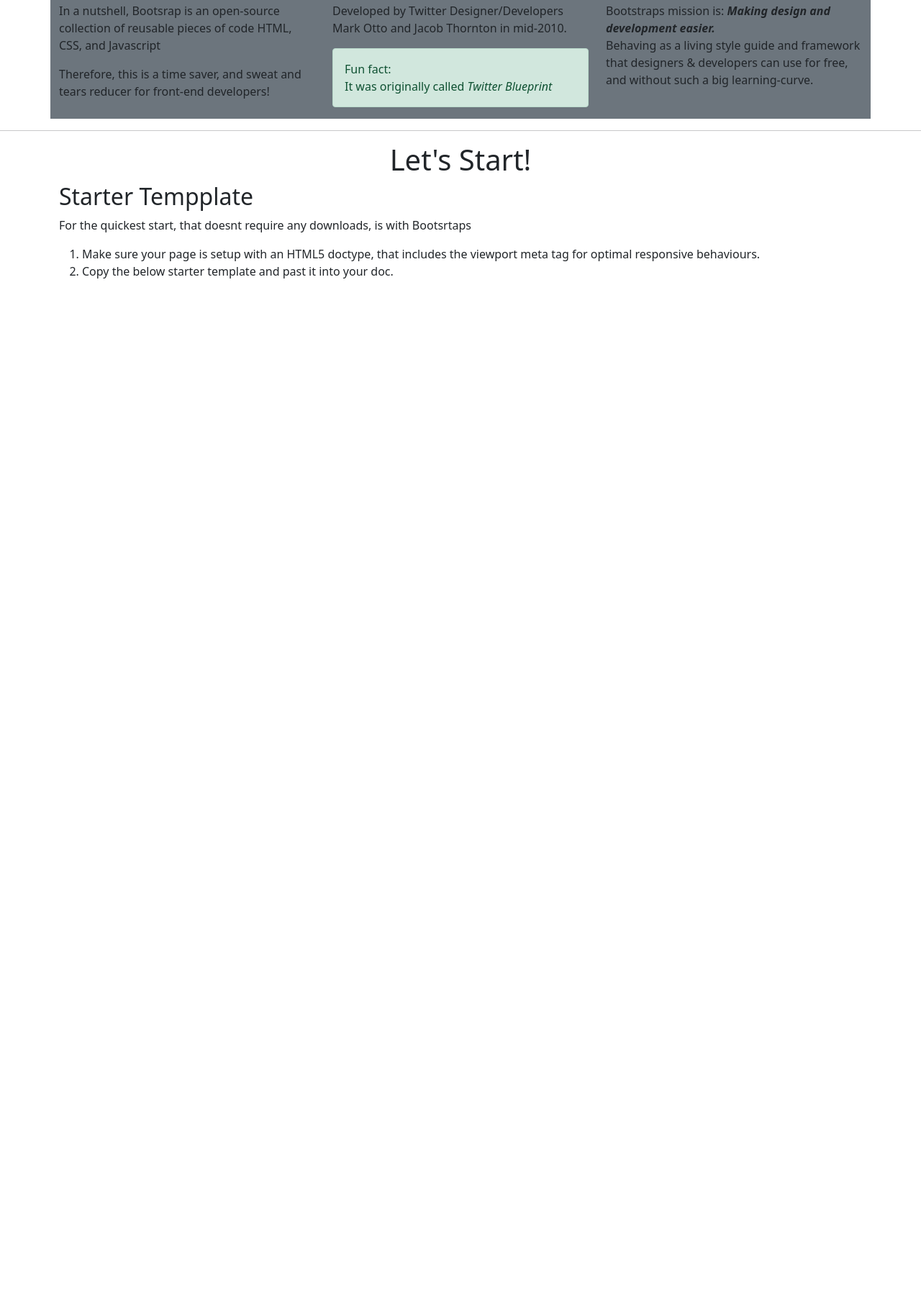
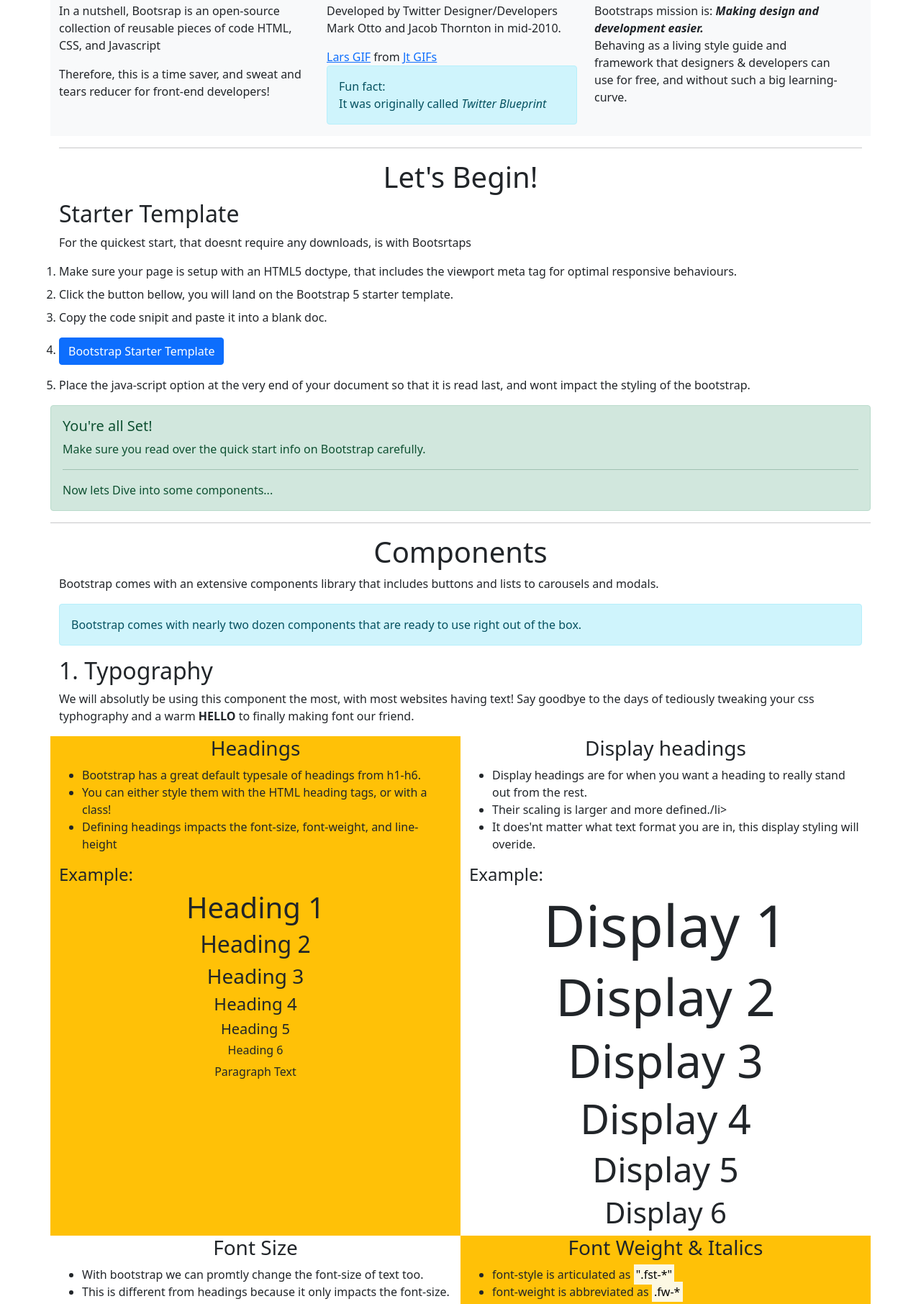
Before and after one commit to ginkoemdon/ginkoemdon.github.io, a plain HTML site: page bootstrap-this/index.html in a window 1280 px wide. Shown: the part 400-2212 px from the top of the page at 72% size. Before the commit the page ends 805 px from the top, so only its background shows below. Drawn offline with nearby package versions, Linux system fonts and the light colour scheme; a script that the page names is missing.

Commit message:
Components

```diff
--- a/bootstrap-this/index.html
+++ b/bootstrap-this/index.html
@@ -72,10 +72,11 @@
 
 
   <!-- Banner Section -->
-  <div class="jumbotron bg-success p-4">
+  <div class="jumbotron bg-warning p-4">
     <div class="container text-center">
       <h1>Bootstrap</h1>
-      <p class="mt-4"> After learning the fundementals of HTML and CSS, it now time for me to learn what is considered <b>“The most
+      <p class="mt-4"> After learning the fundementals of HTML and CSS, it now time for me to learn what is considered
+        <b>“The most
           popular HTML, CSS, and JS framework for developing responsive, mobile-first projects on the web”</b> according
         to the Bootstap website.
       </p>
@@ -84,8 +85,9 @@
   </div>
 
   <!-- Background -->
-  <div class="container jumbotron bg-secondary mt-4">
-    <h2 class=" jumbotron d-3 text-white pt-3">Just a lil' Backrgound </h2>
+  <div class="container">
+    <div class="row jumbotron bg-light mt-4">
+      <h2 class="text-center pt-3">Just a lil' Backrgound </h2>
 
       <div class="row pt-2">
         <div class="col-sm">
@@ -98,7 +100,12 @@
         <div class="col-sm">
           <h3>Who</h3>
           <p>Developed by Twitter Designer/Developers Mark Otto and Jacob Thornton in mid-2010.</p>
-        <div class="alert alert-success  fs-6 fw-light" role="alert">
+          <div class="tenor-gif-embed" data-postid="10186899" data-share-method="host" data-width="100%"
+            data-aspect-ratio="1.7785714285714287"><a
+              href="https://tenor.com/view/jt-justin-timberlake-pun-timber-boots-gif-10186899">Lars GIF</a> from <a
+              href="https://tenor.com/search/jt-gifs">Jt GIFs</a></div>
+          <script async src="https://tenor.com/embed.js"></script>
+          <div class="alert alert-info  fs-6 fw-light" role="alert">
             Fun fact: <br> It was originally called <i>Twitter Blueprint</i>
           </div>
         </div>
@@ -111,20 +118,152 @@
       </div>
 
     </div>
+    <hr>
+    <!-- Instructions -->
 
-  <!-- Instructions -->
+    <div class="row">
+      <h1 class="text-center">Let's Begin!</h1>
+      <h2>Starter Template</h2>
+      <p>For the quickest start, that doesnt require any downloads, is with Bootsrtaps <a href=""></a> </p>
+      <ol class="">
+        <li>Make sure your page is setup with an HTML5 doctype, that includes the viewport meta tag for optimal
+          responsive behaviours.</li>
+        <li class="mt-2">Click the button bellow, you will land on the Bootstrap 5 starter template.
+        </li>
+        <li class="mt-2 mb-2">Copy the code snipit and paste it into a blank doc.</li>
+
+
+        <!-- button that is a link -->
+        <li>
+          <a href="https://getbootstrap.com/docs/5.0/getting-started/introduction/#starter-template"
+            class="btn btn-primary mt-2 mb-2" tabindex="-1" role="button" target="_blank" aria-disabled="true">Bootstrap
+            Starter Template</a>
+        </li>
+        <li class="mt-2">Place the java-script option at the very end of your document so that it is read last, and wont
+          impact the styling of the bootstrap.</li>
+      </ol>
+      <div class="alert alert-success" role="alert">
+        <h5 class="alert-heading">You're all Set!</h5>
+        <p>Make sure you read over the quick start info on Bootstrap carefully.</p>
         <hr>
-  <div class="container">
-    <h1 class="text-center">Let's Start!</h1>
-    <h2>Starter Tempplate</h2>
-    <p>For the quickest start, that doesnt require any downloads, is with Bootsrtaps <a href=""></a> </p>
-    <ol>
-      <li>Make sure your page is setup with an HTML5 doctype, that includes the viewport meta tag for optimal responsive
-        behaviours.</li>
-      <li>Copy the below starter template and past it into your doc.</li>
-    </ol>
+        <p class="mb-0">Now lets Dive into some components...</p>
+      </div>
+
+      <hr>
+    </div>
+
+    <!-- COMPONENTS WRAPPER -->
+
+    <h1 class="text-center">Components</h1>
+    <p>Bootstrap comes with an extensive components library that includes buttons and lists to carousels and modals.
+      <div class="alert alert-info" role="alert">
+        Bootstrap comes with nearly two dozen components that are ready to use right out of the box.
+      </div>
+
+      <!-- TYPOGRAPHY SECTION -->
+      <h2>1. Typography</h2>
+      <p>We will absolutly be using this component the most, with most websites having text! Say goodbye to the days
+        of
+        tediously tweaking your css typhography and a warm <strong>HELLO</strong> to finally making font our friend.
+      </p>
+
+      <!-- HEADINGS -->
+      <div class="row">
+        <div class=" col bg-warning border-secondary">
+          <h3 class="text-center">Headings</h3>
+          <ul>
+
+            <li>Bootstrap has a great default typesale of headings from h1-h6.
+            <li>You can either style them with the HTML
+              heading tags, or with a class!</li>
+            <li>Defining headings impacts the font-size, font-weight, and line-height</li>
+          </ul>
+
+          <div class="text-center">
+            <h4 class="text-start">Example:</h4>
+            <h1>Heading 1</h1>
+            <h2>Heading 2</h2>
+            <h3>Heading 3</h3>
+            <h4>Heading 4</h4>
+            <h5>Heading 5</h5>
+            <h6>Heading 6</h6>
+            <p>Paragraph Text</p>
+          </div>
+        </div>
+
+        <!-- DISPLAY HEADINGS -->
+        <div class="col">
+          <h3 class="text-center">Display headings</h3>
+          <ul>
+            <li>
+              Display headings are for when you want a heading to really stand out from the rest.
+            </li>
+            <li>Their scaling is larger and more defined./li>
+            <li>
+              It does'nt matter what text format you are in, this display styling will overide.
+            </li>
+          </ul>
+          <div class="text-center">
+            <h4 class="text-start">Example:</h4>
+            <h1 class="display-1">Display 1</h1>
+            <h2 class="display-2">Display 2</h2>
+            <h1 class="display-3">Display 3</h1>
+            <h1 class="display-4">Display 4</h1>
+            <h1 class="display-5">Display 5</h1>
+            <h1 class="display-6">Display 6</h1>
+          </div>
+        </div>
+      </div>
+
+      <!-- ROW -->
+      <div class="row">
+        <div class="col text-center">
+
+          <!-- FONT SIZE -->
+          <h3>Font Size</h3>
+          <ul class="text-start">
+            <li>With bootstrap we can promtly change the font-size of text too.</li>
+            <li>This is different from headings
+              because it only impacts the font-size.</li>
+          </ul>
+
+          <h4 class="text-start">Example:</h4>
+          <p class="fs-1">.fs-1 One</p>
+          <p class="fs-2">.fs-2 Two</p>
+          <p class="fs-3">.fs-3 Three</p>
+          <p class="fs-4">.fs-4 Four</p>
+          <p class="fs-5">.fs-5 Five</p>
+          <p class="fs-6">.fs-6 Six</p>
+        </div>
+
+        <!-- WEIGHT & ITALICS -->
+        <div class="col text-center bg-warning">
+          <h3>Font Weight & Italics</h3>
+
+          <ul class="text-start">
+            <li>font-style is articulated as <mark>".fst-*"</mark></li>
+            <li>font-weight is abbreviated as <mark>.fw-*</mark></li>
+          </ul>
+          <div>
+            <h4 class="text-start">Example:</h4>
+            <p class="fs-1">.fs-1 One</p>
+            <p class="fs-2">.fs-2 Two</p>
+            <p class="fs-3">.fs-3 Three</p>
+            <p class="fs-4">.fs-4 Four</p>
+            <p class="fs-5">.fs-5 Five</p>
+            <p class="fs-6">.fs-6 Six</p>
+          </div>
+        </div>
+      </div>
 
   </div>
+
+
+
+
+
+
+
 
 
 
@@ -142,19 +281,13 @@
 
   <h2>Open Source</h2>
   <p>Bootstrap is an open source toolkit for developing with HTML, CSS, and JS. Quickly prototype your ideas or build
-    your entire app with our Sass variables and mixins, responsive grid system, extensive prebuilt components, and
+    your entire app with our Sass varπiables and mixins, responsive grid system, extensive prebuilt components, and
     powerful plugins built on jQuery.</p>
 
   <h2>Mobile First</h2>
   <p>Bootstrap includes a powerful mobile-first flexbox grid to build layouts of all shapes and sizes thanks to a twelve
     column system, five default responsive tiers, Sass variables and mixins, and dozens of predefined classes.</p>
 
-  <h2>Components Library</h2>
-  <p>Bootstrap comes with an extensive components library that includes buttons and lists to carousels and modals.
-    Components are easy to integrate into any site and require no knowledge of JavaScript to use.</p>
-
-  <h1>Components</h1>
-  <p>Bootstrap comes with nearly two dozen components that are ready to use right out of the box.</p>
 
   <h2>Breadcrumbs</h2>
   <p>Indicate the current page’s location within a navigational hierarchy that automatically adds separators via CSS.
@@ -163,6 +296,17 @@
   <h2>List Group</h2>
   <p>List groups are a flexible and powerful component for displaying a series of content.</p> -->
 
+
+  <!--
+<div class="row">
+ <div class="col"></div>
+<P>And dont worry! It might feel like this right now: </P>
+<iframe src="https://giphy.com/embed/W1cYNxH44Otl6" width="100px" height="auto" frameBorder="0" class="giphy-embed" allowFullScreen></iframe><p><a href="https://giphy.com/gifs/W1cYNxH44Otl6">via GIPHY</a></p>
+</div>
+<div class="col">
+  <P>But with enough practice it will feel like this </P>
+ <iframe src="https://giphy.com/embed/W1cYNxH44Otl6" width="200" height="auto" frameBorder="0" class="giphy-embed" allowFullScreen></iframe><p><a href="https://giphy.com/gifs/W1cYNxH44Otl6">via GIPHY</a></p>
+  </div> -->
 
 
 
```
Lines whose indentation alone changed are shown as unchanged.
